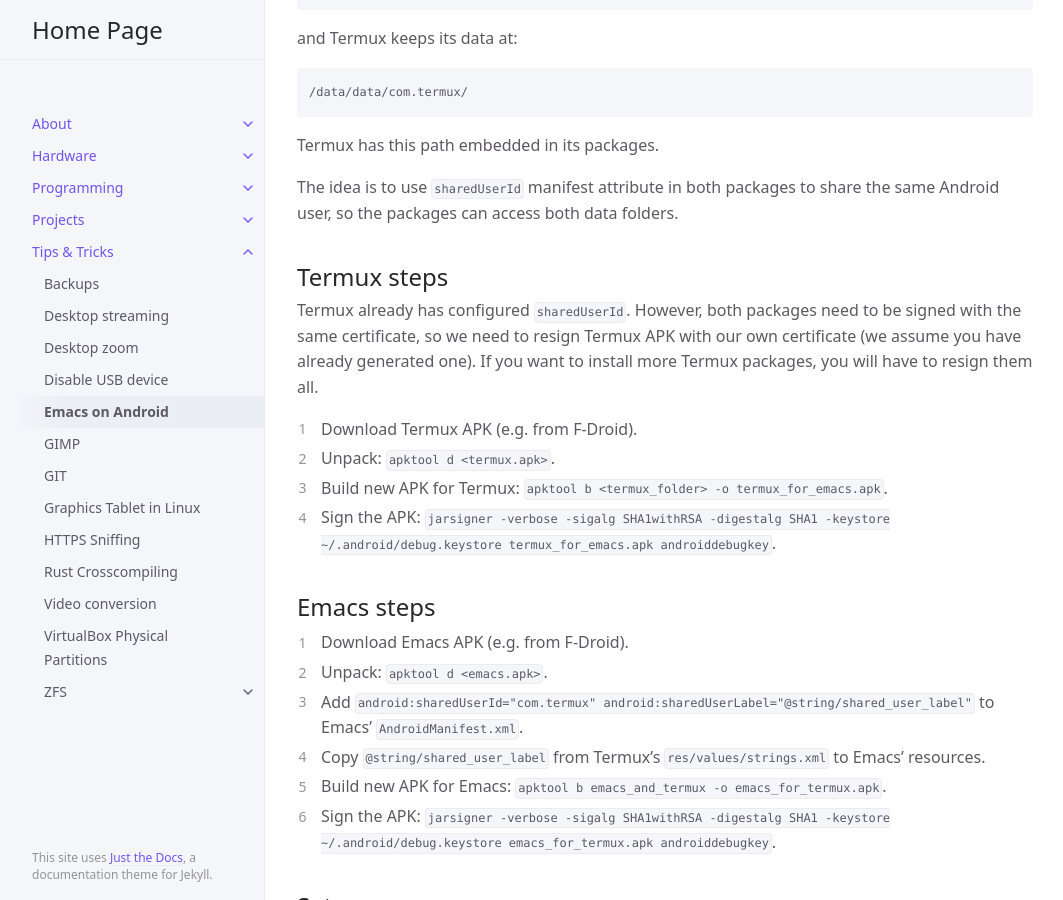
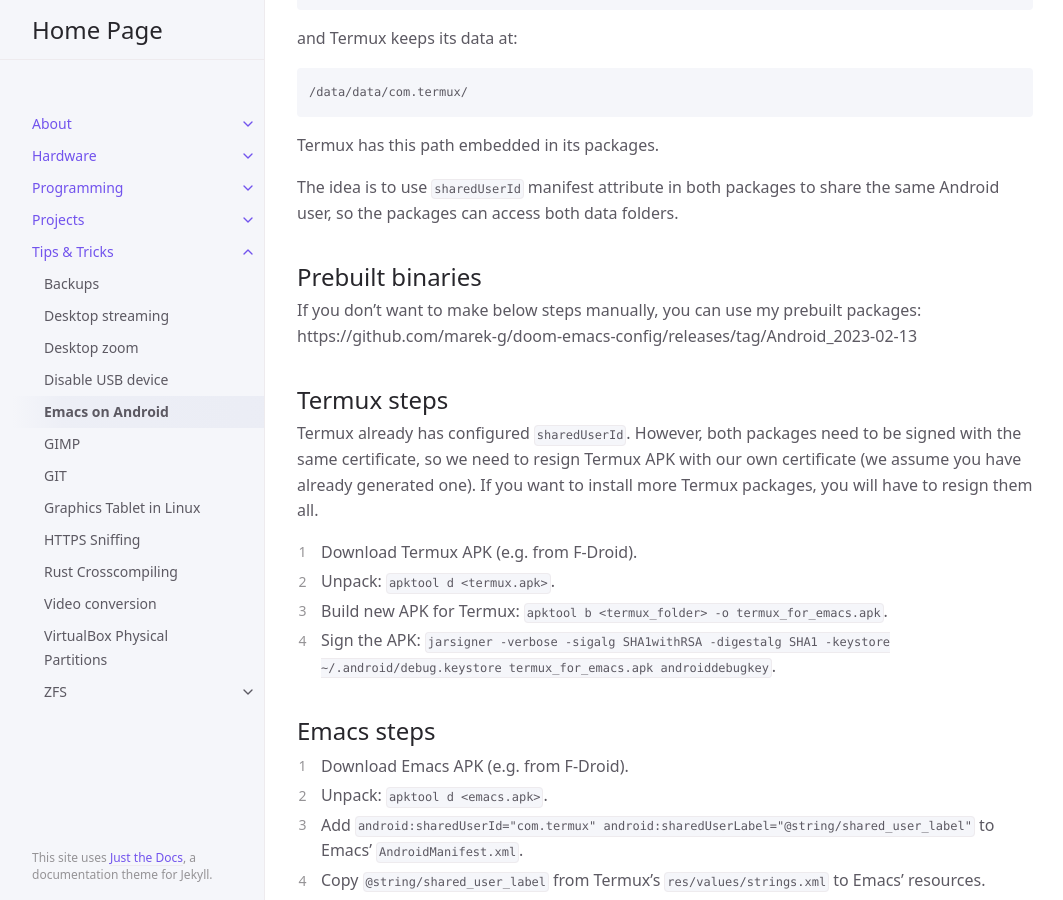
Before and after one commit to marek-g/marek-g.github.io, a Jekyll site: the page built from posts/tips_and_tricks/emacs_on_android.md, in a window 1280 px wide and 900 px high, scrolled down 307 px. Shown: the whole window, without its empty margins (107-1170 px from the left). Built offline with Jekyll 4.4.1, drawn with Linux system fonts in a browser that asks for light colours.

Commit message:
Add link to binaries

```diff
--- a/posts/tips_and_tricks/emacs_on_android.md
+++ b/posts/tips_and_tricks/emacs_on_android.md
@@ -20,6 +20,10 @@ and Termux keeps its data at:
 Termux has this path embedded in its packages.
 
 The idea is to use `sharedUserId` manifest attribute in both packages to share the same Android user, so the packages can access both data folders.
+
+## Prebuilt binaries
+
+If you don't want to make below steps manually, you can use my prebuilt packages: https://github.com/marek-g/doom-emacs-config/releases/tag/Android_2023-02-13
 
 ## Termux steps
 
```
